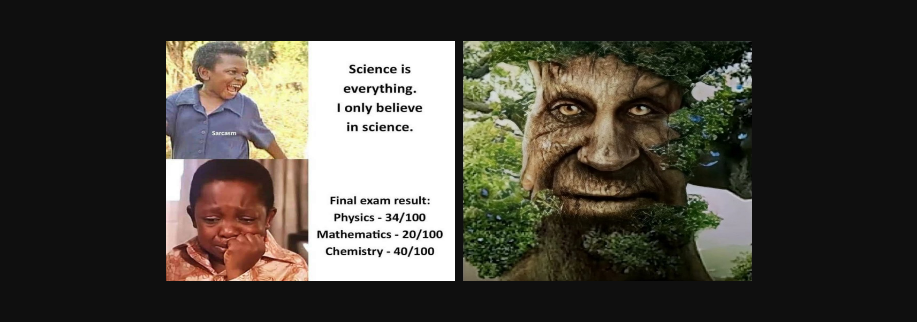
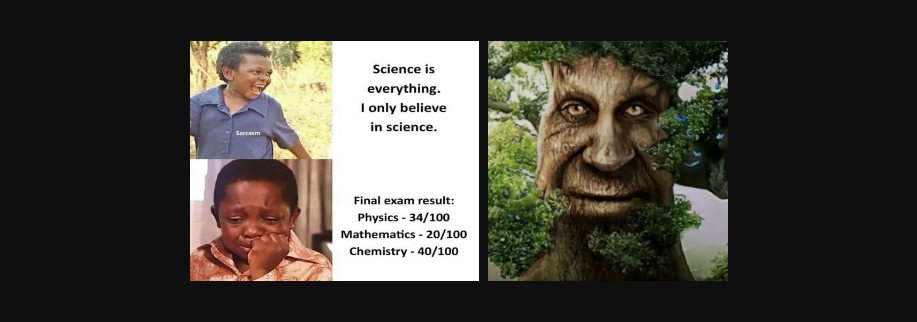
Before and after one commit to VillagerBoyGitHub/KONO, a plain HTML site: page index.html in a window 1280 px wide. Shown: the part 1439-1761 px from the top of the page, without its empty margins (181-1098 px from the left). Drawn offline with Linux system fonts and the light colour scheme; grey boxes are pictures that could not be loaded.

Commit message:
Update index.html

```diff
--- a/index.html
+++ b/index.html
@@ -23,7 +23,7 @@
       <img src="assets/images/memes/n9DtsD4-1.png" width="289" height="240"></img>
       <p></p>
       <img src="assets/images/memes/IMG_20221229_193848.jpg" width="289" height="240"></img>
-      <img src="assets/images/memes/13bb890134ddd80b545244810c1d6fba.jpg" width="289" height="240"></img>
+      <img src="assets/images/memes/13bb890134ddd80b545244810c1d6fba.jpg" width="240" height="240"></img>
       <p></p>
       <video width="854" height="480" controls>
         <source src="assets/videos/memes/creeper_exploding.mp4" type=video/mp4>
```
